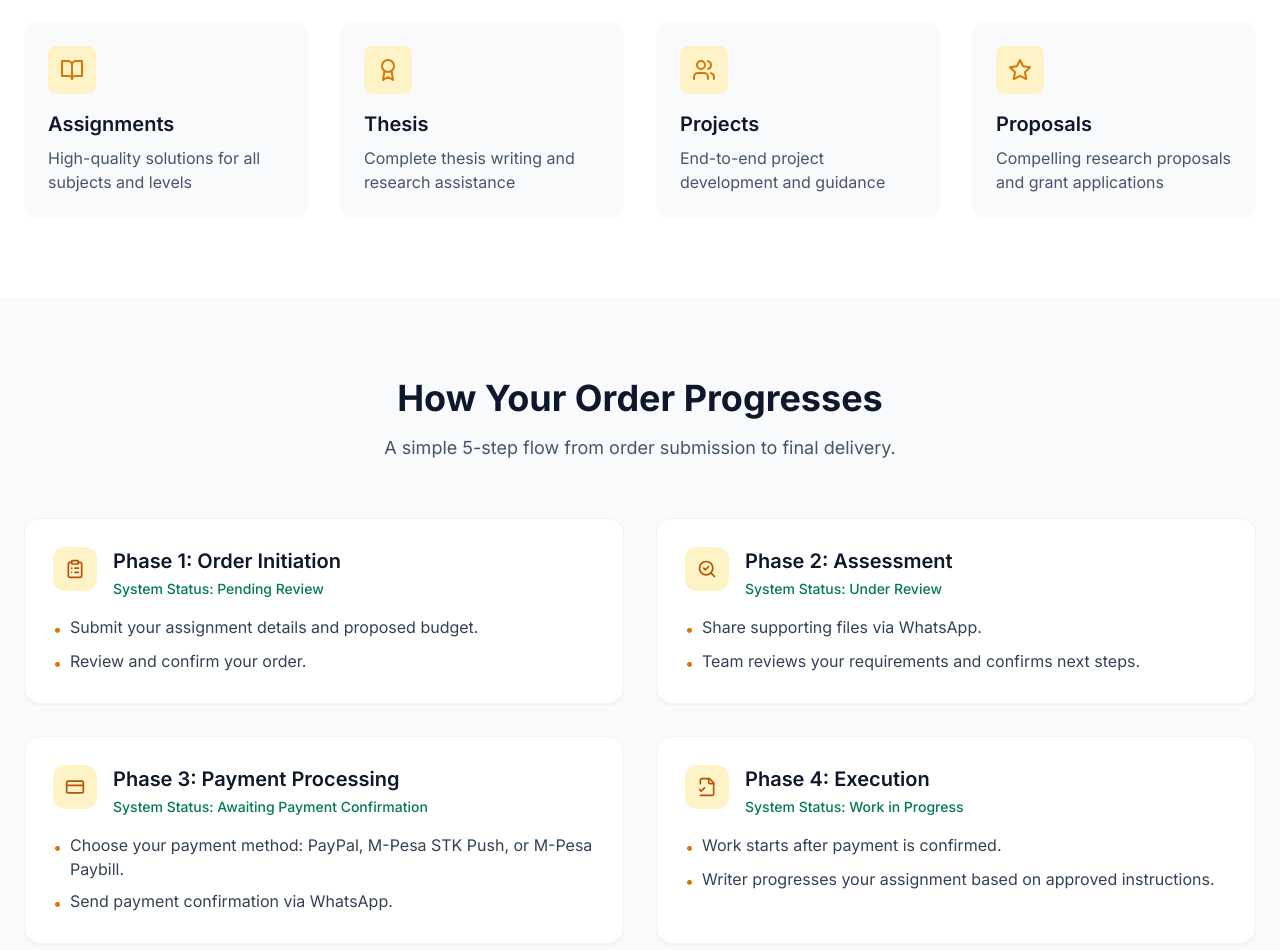
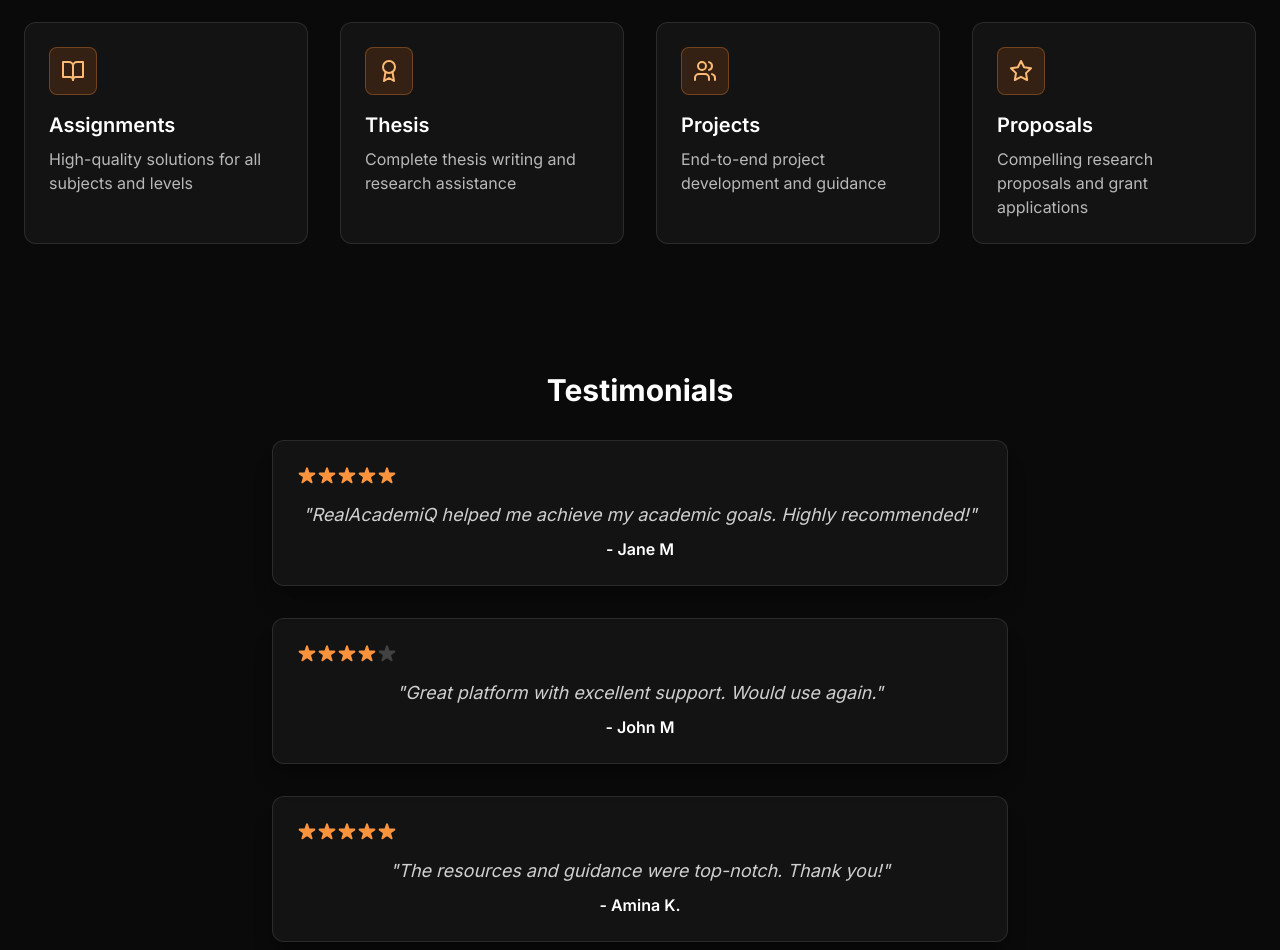
Before and after one commit to WolfriderReal/RealAcademiQ-, a Next.js app: page / in a window 1280 px wide. Shown: the part 920-1870 px from the top of the page. Built offline with nearby package versions, Linux system fonts and the light colour scheme.

Commit message:
Deploy all current updates including dark creative theme

```diff
--- a/public/googlefbd8a6dfb47f45c1.html
+++ b/public/googlefbd8a6dfb47f45c1.html
@@ -1 +1 @@
-google-site-verification: googlefbd8a6dfb47f45c1.html
+google-site-verification: googlefbd8a6dfb47f45c1
--- a/src/app/globals.css
+++ b/src/app/globals.css
@@ -4,25 +4,25 @@
 
 @layer base {
   :root {
-    --background: 0 0% 100%;
-    --foreground: 222.2 84% 4.9%;
-    --card: 0 0% 100%;
-    --card-foreground: 222.2 84% 4.9%;
+    --background: 220 22% 8%;
+    --foreground: 210 40% 98%;
+    --card: 220 18% 12%;
+    --card-foreground: 210 40% 98%;
     --popover: 0 0% 100%;
     --popover-foreground: 222.2 84% 4.9%;
-    --primary: 222.2 47.4% 11.2%;
-    --primary-foreground: 210 40% 98%;
-    --secondary: 210 40% 96%;
-    --secondary-foreground: 222.2 47.4% 11.2%;
-    --muted: 210 40% 96%;
-    --muted-foreground: 215.4 16.3% 46.9%;
-    --accent: 210 40% 96%;
-    --accent-foreground: 222.2 47.4% 11.2%;
+    --primary: 24 95% 56%;
+    --primary-foreground: 20 20% 10%;
+    --secondary: 220 17% 16%;
+    --secondary-foreground: 210 40% 98%;
+    --muted: 220 17% 16%;
+    --muted-foreground: 215 20.2% 72%;
+    --accent: 24 95% 56%;
+    --accent-foreground: 20 20% 10%;
     --destructive: 0 84.2% 60.2%;
     --destructive-foreground: 210 40% 98%;
-    --border: 214.3 31.8% 91.4%;
-    --input: 214.3 31.8% 91.4%;
-    --ring: 222.2 84% 4.9%;
+    --border: 220 13% 22%;
+    --input: 220 13% 22%;
+    --ring: 24 95% 56%;
     --radius: 0.5rem;
   }
 
@@ -55,5 +55,10 @@
   }
   body {
     @apply bg-background text-foreground;
+    background-image:
+      radial-gradient(circle at 10% 10%, rgba(251, 146, 60, 0.18), transparent 28%),
+      radial-gradient(circle at 88% 18%, rgba(251, 146, 60, 0.1), transparent 25%),
+      linear-gradient(180deg, #0f1116 0%, #090b0f 100%);
+    background-attachment: fixed;
   }
 }
--- a/src/app/page.tsx
+++ b/src/app/page.tsx
@@ -1,7 +1,7 @@
 
 import Link from 'next/link'
 import { Button } from "@/components/ui/button"
-import { ArrowRight, BookOpen, Award, Users, Star, CheckCircle, ClipboardList, SearchCheck, CreditCard, FileCheck2, Download } from 'lucide-react'
+import { ArrowRight, BookOpen, Award, Users, Star, CheckCircle } from 'lucide-react'
 import TestimonialsAndSupport from '@/components/TestimonialsAndSupport'
 
 export default function Home() {
@@ -12,81 +12,33 @@ export default function Home() {
     { icon: Star, title: 'Proposals', desc: 'Compelling research proposals and grant applications' },
   ]
 
-  const orderPhases = [
-    {
-      icon: ClipboardList,
-      phase: 'Phase 1: Order Initiation',
-      status: 'Pending Review',
-      points: [
-        'Submit your assignment details and proposed budget.',
-        'Review and confirm your order.'
-      ]
-    },
-    {
-      icon: SearchCheck,
-      phase: 'Phase 2: Assessment',
-      status: 'Under Review',
-      points: [
-        'Share supporting files via WhatsApp.',
-        'Team reviews your requirements and confirms next steps.'
-      ]
-    },
-    {
-      icon: CreditCard,
-      phase: 'Phase 3: Payment Processing',
-      status: 'Awaiting Payment Confirmation',
-      points: [
-        'Choose your payment method: PayPal, M-Pesa STK Push, or M-Pesa Paybill.',
-        'Send payment confirmation via WhatsApp.'
-      ]
-    },
-    {
-      icon: FileCheck2,
-      phase: 'Phase 4: Execution',
-      status: 'Work in Progress',
-      points: [
-        'Work starts after payment is confirmed.',
-        'Writer progresses your assignment based on approved instructions.'
-      ]
-    },
-    {
-      icon: Download,
-      phase: 'Phase 5: Delivery and Access',
-      status: 'Completed - Ready to Download',
-      points: [
-        'Final document is delivered when complete.',
-        'Download access is provided after payment completion.'
-      ]
-    }
-  ]
-
   return (
     <div className="min-h-screen">
       {/* Hero Section */}
-      <section className="bg-gradient-to-br from-slate-50 via-white to-amber-50/30 py-20 md:py-32">
+      <section className="bg-gradient-to-br from-neutral-950 via-neutral-900 to-black py-20 md:py-32">
         <div className="max-w-7xl mx-auto px-6 text-center">
           <div>
-            <h1 className="text-5xl md:text-7xl font-bold text-slate-900 tracking-tight mb-6">
+            <h1 className="text-5xl md:text-7xl font-bold text-white tracking-tight mb-6">
               Achieve Academic
-              <span className="text-amber-600"> Excellence</span>
+              <span className="text-orange-400"> Excellence</span>
             </h1>
-            <p className="text-xl text-slate-600 max-w-3xl mx-auto mb-8">
+            <p className="text-xl text-white/75 max-w-3xl mx-auto mb-8">
               Professional assistance with assignments, thesis, projects, and proposals.
               Get expert help from qualified academics and elevate your academic performance.
             </p>
             <div className="flex flex-col sm:flex-row gap-4 justify-center">
               <Link href="/order">
-                <Button size="lg" className="bg-amber-600 hover:bg-amber-700 text-white px-8 py-4 text-lg rounded-xl">
+                <Button size="lg" className="bg-orange-500 hover:bg-orange-600 text-white px-8 py-4 text-lg rounded-xl shadow-[0_0_30px_rgba(249,115,22,0.35)]">
                   Submit Your Order <ArrowRight className="ml-2 w-5 h-5" />
                 </Button>
               </Link>
               <Link href="/track-order">
-                <Button size="lg" variant="outline" className="px-8 py-4 text-lg rounded-xl">
+                <Button size="lg" variant="outline" className="px-8 py-4 text-lg rounded-xl border-white/30 text-white hover:bg-white/10">
                   Track Order
                 </Button>
               </Link>
               <Link href="/services">
-                <Button size="lg" variant="outline" className="px-8 py-4 text-lg rounded-xl">
+                <Button size="lg" variant="outline" className="px-8 py-4 text-lg rounded-xl border-white/30 text-white hover:bg-white/10">
                   View Services
                 </Button>
               </Link>
@@ -96,34 +48,34 @@ export default function Home() {
       </section>
 
       {/* Benefits Banner */}
-      <section className="py-12 bg-gradient-to-r from-amber-50 to-orange-50 border-y border-amber-200">
+      <section className="py-12 bg-gradient-to-r from-neutral-950 via-neutral-900 to-neutral-950 border-y border-white/10">
         <div className="max-w-7xl mx-auto px-6">
           <div className="grid grid-cols-1 md:grid-cols-3 gap-8">
             <div className="flex items-start gap-4">
-              <div className="w-10 h-10 bg-amber-600 rounded-lg flex items-center justify-center flex-shrink-0">
+              <div className="w-10 h-10 bg-orange-500 rounded-lg flex items-center justify-center flex-shrink-0">
                 <CheckCircle className="w-6 h-6 text-white" />
               </div>
               <div>
-                <h3 className="font-semibold text-slate-900 mb-1">Real-Time Tracking</h3>
-                <p className="text-sm text-slate-700">Monitor your order progress at every phase with instant updates</p>
+                <h3 className="font-semibold text-white mb-1">Real-Time Tracking</h3>
+                <p className="text-sm text-white/70">Monitor your order progress at every phase with instant updates</p>
               </div>
             </div>
             <div className="flex items-start gap-4">
-              <div className="w-10 h-10 bg-amber-600 rounded-lg flex items-center justify-center flex-shrink-0">
+              <div className="w-10 h-10 bg-orange-500 rounded-lg flex items-center justify-center flex-shrink-0">
                 <CheckCircle className="w-6 h-6 text-white" />
               </div>
               <div>
-                <h3 className="font-semibold text-slate-900 mb-1">Multiple Payment Options</h3>
-                <p className="text-sm text-slate-700">Pay securely via PayPal or M-Pesa with flexible payment terms</p>
+                <h3 className="font-semibold text-white mb-1">Multiple Payment Options</h3>
+                <p className="text-sm text-white/70">Pay securely via PayPal or M-Pesa with flexible payment terms</p>
               </div>
             </div>
             <div className="flex items-start gap-4">
-              <div className="w-10 h-10 bg-amber-600 rounded-lg flex items-center justify-center flex-shrink-0">
+              <div className="w-10 h-10 bg-orange-500 rounded-lg flex items-center justify-center flex-shrink-0">
                 <CheckCircle className="w-6 h-6 text-white" />
               </div>
               <div>
-                <h3 className="font-semibold text-slate-900 mb-1">Secure & Confidential</h3>
-                <p className="text-sm text-slate-700">Your information is encrypted and never shared with third parties</p>
+                <h3 className="font-semibold text-white mb-1">Secure & Confidential</h3>
+                <p className="text-sm text-white/70">Your information is encrypted and never shared with third parties</p>
               </div>
             </div>
           </div>
@@ -132,13 +84,13 @@ export default function Home() {
 
 
       {/* Services Section */}
-      <section className="py-20 bg-white">
+      <section className="py-20 bg-neutral-950">
         <div className="max-w-7xl mx-auto px-6">
           <div className="text-center mb-16">
-            <h2 className="text-3xl md:text-4xl font-bold text-slate-900 mb-4">
+            <h2 className="text-3xl md:text-4xl font-bold text-white mb-4">
               Our Services
             </h2>
-            <p className="text-lg text-slate-600 max-w-2xl mx-auto">
+            <p className="text-lg text-white/70 max-w-2xl mx-auto">
               Comprehensive academic support tailored to your needs
             </p>
           </div>
@@ -146,64 +98,15 @@ export default function Home() {
             {services.map((service, i) => (
               <div
                 key={service.title}
-                className="bg-slate-50 p-6 rounded-xl hover:shadow-lg transition-shadow"
+                className="bg-white/[0.04] border border-white/10 p-6 rounded-xl hover:border-orange-400/40 transition-colors"
               >
-                <div className="w-12 h-12 bg-amber-100 rounded-lg flex items-center justify-center mb-4">
-                  <service.icon className="w-6 h-6 text-amber-600" />
+                <div className="w-12 h-12 bg-orange-500/15 rounded-lg flex items-center justify-center mb-4 border border-orange-400/30">
+                  <service.icon className="w-6 h-6 text-orange-300" />
                 </div>
-                <h3 className="text-xl font-semibold text-slate-900 mb-2">{service.title}</h3>
-                <p className="text-slate-600">{service.desc}</p>
+                <h3 className="text-xl font-semibold text-white mb-2">{service.title}</h3>
+                <p className="text-white/70">{service.desc}</p>
               </div>
             ))}
-          </div>
-        </div>
-      </section>
-
-      {/* How Orders Work */}
-      <section className="py-20 bg-slate-50">
-        <div className="max-w-7xl mx-auto px-6">
-          <div className="text-center mb-14">
-            <h2 className="text-3xl md:text-4xl font-bold text-slate-900 mb-4">
-              How Your Order Progresses
-            </h2>
-            <p className="text-lg text-slate-600 max-w-3xl mx-auto">
-              A simple 5-step flow from order submission to final delivery.
-            </p>
-          </div>
-
-          <div className="grid grid-cols-1 lg:grid-cols-2 gap-8">
-            {orderPhases.map((phase) => (
-              <div key={phase.phase} className="bg-white rounded-2xl p-7 shadow-sm border border-slate-100">
-                <div className="flex items-start gap-4 mb-4">
-                  <div className="w-11 h-11 rounded-xl bg-amber-100 flex items-center justify-center shrink-0">
-                    <phase.icon className="w-5 h-5 text-amber-700" />
-                  </div>
-                  <div>
-                    <h3 className="text-xl font-semibold text-slate-900">{phase.phase}</h3>
-                    <p className="text-sm font-medium text-emerald-700 mt-1">System Status: {phase.status}</p>
-                  </div>
-                </div>
-                <ul className="space-y-2 text-slate-700">
-                  {phase.points.map((point) => (
-                    <li key={point} className="flex gap-2">
-                      <span className="text-amber-600 mt-[2px]">•</span>
-                      <span>{point}</span>
-                    </li>
-                  ))}
-                </ul>
-              </div>
-            ))}
-          </div>
-
-          <div className="mt-10 bg-white rounded-2xl border border-amber-200 p-7">
-            <h3 className="text-2xl font-semibold text-slate-900 mb-4">M-Pesa Manual Paybill Instructions</h3>
-            <div className="grid grid-cols-1 md:grid-cols-2 gap-4 text-slate-700">
-              <p>1. Open M-Pesa and select Lipa na M-Pesa.</p>
-              <p>2. Select Paybill.</p>
-              <p>3. Enter Business Number: <span className="font-semibold text-slate-900">714777</span>.</p>
-              <p>4. Enter Account Number: <span className="font-semibold text-slate-900">440005939461</span>.</p>
-              <p className="md:col-span-2">5. Enter the invoice amount and your M-Pesa PIN to complete payment.</p>
-            </div>
           </div>
         </div>
       </section>
@@ -212,11 +115,11 @@ export default function Home() {
       <TestimonialsAndSupport />
 
       {/* Why Choose Us */}
-      <section className="py-20 bg-slate-50">
+      <section className="py-20 bg-neutral-900/70">
         <div className="max-w-7xl mx-auto px-6">
           <div className="grid grid-cols-1 lg:grid-cols-2 gap-16 items-center">
             <div>
-              <h2 className="text-3xl md:text-4xl font-bold text-slate-900 mb-6">
+              <h2 className="text-3xl md:text-4xl font-bold text-white mb-6">
                 Why Choose RealAcademiQ?
               </h2>
               <div className="space-y-4">
@@ -230,24 +133,24 @@ export default function Home() {
                 ].map((feature, i) => (
                   <div key={i} className="flex items-center gap-3">
                     <CheckCircle className="w-5 h-5 text-green-600 shrink-0" />
-                    <span className="text-slate-700">{feature}</span>
+                    <span className="text-white/75">{feature}</span>
                   </div>
                 ))}
               </div>
             </div>
-            <div className="bg-white p-8 rounded-xl shadow-lg">
-              <h3 className="text-2xl font-semibold text-slate-900 mb-4">Ready to Get Started?</h3>
-              <p className="text-slate-600 mb-6">
+            <div className="bg-white/[0.04] border border-white/10 p-8 rounded-xl shadow-2xl shadow-black/30">
+              <h3 className="text-2xl font-semibold text-white mb-4">Ready to Get Started?</h3>
+              <p className="text-white/70 mb-6">
                 Submit your order now and let our experts help you succeed. Or track your existing project progress.
               </p>
               <div className="space-y-3">
                 <Link href="/order">
-                  <Button className="w-full bg-amber-600 hover:bg-amber-700 text-white">
+                  <Button className="w-full bg-orange-500 hover:bg-orange-600 text-white">
                     Submit New Order <ArrowRight className="ml-2 w-4 h-4" />
                   </Button>
                 </Link>
                 <Link href="/track-order">
-                  <Button variant="outline" className="w-full">
+                  <Button variant="outline" className="w-full border-white/20 text-white hover:bg-white/10">
                     Track Existing Order
                   </Button>
                 </Link>
@@ -258,13 +161,13 @@ export default function Home() {
       </section>
 
       {/* FAQ Section */}
-      <section className="py-20 bg-white">
+      <section className="py-20 bg-black/70">
         <div className="max-w-4xl mx-auto px-6">
           <div className="text-center mb-16">
-            <h2 className="text-3xl md:text-4xl font-bold text-slate-900 mb-4">
+            <h2 className="text-3xl md:text-4xl font-bold text-white mb-4">
               How It Works
             </h2>
-            <p className="text-lg text-slate-600 max-w-2xl mx-auto">
+            <p className="text-lg text-white/70 max-w-2xl mx-auto">
               Everything you need to know about submitting and tracking your orders
             </p>
           </div>
@@ -296,28 +199,28 @@ export default function Home() {
                 a: 'Absolutely. We use industry-standard encryption and never share your personal information. Your privacy is our priority.'
               }
             ].map((faq, i) => (
-              <details key={i} className="bg-slate-50 rounded-lg p-6 border border-slate-200 hover:border-amber-200 transition">
-                <summary className="font-semibold text-slate-900 cursor-pointer flex items-center gap-2">
-                  <span className="text-amber-600 text-xl">+</span> {faq.q}
+              <details key={i} className="bg-white/[0.03] rounded-lg p-6 border border-white/10 hover:border-orange-400/30 transition">
+                <summary className="font-semibold text-white cursor-pointer flex items-center gap-2">
+                  <span className="text-orange-400 text-xl">+</span> {faq.q}
                 </summary>
-                <p className="text-slate-700 mt-4 ml-8">{faq.a}</p>
+                <p className="text-white/70 mt-4 ml-8">{faq.a}</p>
               </details>
             ))}
           </div>
         </div>
       </section>
-      <section className="py-20 bg-gradient-to-r from-amber-600 to-orange-600 text-white">
+      <section className="py-20 bg-gradient-to-r from-orange-600 to-orange-500 text-white">
         <div className="max-w-4xl mx-auto px-6 text-center">
           <div>
             <h2 className="text-3xl md:text-4xl font-bold mb-6">
               Ready to Achieve Your Academic Goals?
             </h2>
-            <p className="text-xl text-orange-100 mb-8">
+            <p className="text-xl text-orange-50/90 mb-8">
               Join thousands of successful students who trust RealAcademiQ. Submit your order today and get expert help.
             </p>
             <div className="flex flex-col sm:flex-row gap-4 justify-center">
               <Link href="/order">
-                <Button size="lg" className="bg-white hover:bg-slate-100 text-amber-700 px-8 py-4 text-lg rounded-xl font-semibold">
+                <Button size="lg" className="bg-white hover:bg-slate-100 text-orange-700 px-8 py-4 text-lg rounded-xl font-semibold">
                   Start Your Order Now <ArrowRight className="ml-2 w-5 h-5" />
                 </Button>
               </Link>
--- a/src/components/TestimonialsAndSupport.tsx
+++ b/src/components/TestimonialsAndSupport.tsx
@@ -60,11 +60,11 @@ const testimonials = [
 
 function StarRating({ rating }: { rating: number }) {
   return (
-    <span className="flex text-yellow-400">
+    <span className="flex text-orange-400">
       {[...Array(5)].map((_, i) => (
         <svg
           key={i}
-          className={`w-5 h-5 ${i < rating ? '' : 'text-gray-300'}`}
+          className={`w-5 h-5 ${i < rating ? '' : 'text-white/20'}`}
           fill="currentColor"
           viewBox="0 0 20 20"
         >
@@ -77,15 +77,15 @@ function StarRating({ rating }: { rating: number }) {
 
 export default function TestimonialsAndSupport() {
   return (
-    <section className="py-12 bg-gray-50">
+    <section className="py-12 bg-neutral-950">
       <div className="max-w-3xl mx-auto px-4">
-        <h2 className="text-3xl font-bold text-center mb-8">Testimonials</h2>
+        <h2 className="text-3xl font-bold text-white text-center mb-8">Testimonials</h2>
         <div className="space-y-8">
           {testimonials.map((t, idx) => (
-            <div key={idx} className="bg-white p-6 rounded shadow text-center">
+            <div key={idx} className="bg-white/[0.04] border border-white/10 p-6 rounded-xl shadow-xl shadow-black/20 text-center">
               <StarRating rating={t.rating} />
-              <p className="mt-4 text-lg italic">&quot;{t.feedback}&quot;</p>
-              <p className="mt-2 font-semibold">- {t.name}</p>
+              <p className="mt-4 text-lg italic text-white/80">&quot;{t.feedback}&quot;</p>
+              <p className="mt-2 font-semibold text-white">- {t.name}</p>
             </div>
           ))}
         </div>
```
Also changed, not shown: next.config.js (+11 -0 lines), src/app/layout.tsx (+11 -3 lines), src/app/order/page.tsx (+16 -7 lines), src/app/robots.ts (added, +14 -0 lines), src/app/services/page.tsx (+12 -66 lines), src/app/sitemap.ts (added, +46 -0 lines), src/components/Header.tsx (+14 -14 lines), public/robots.txt (deleted), 1 other file (tests, documents, lock files or other folders).
